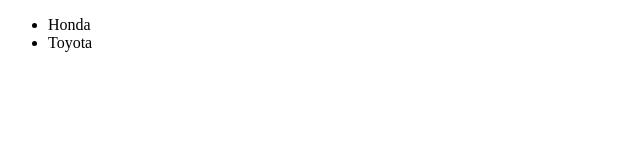
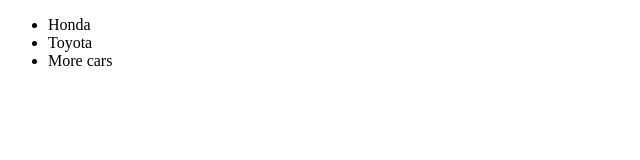
Before and after one commit to anithajois/TestRepository, a plain HTML site: page testVehicles.html in a window 1280 px wide. Shown: the full height of the page, 0-640 px from the left. Drawn offline with Linux system fonts and the light colour scheme.

Commit message:
made changes

```diff
--- a/testVehicles.html
+++ b/testVehicles.html
@@ -12,6 +12,9 @@
         <li>
             Toyota
         </li>
+		<li>
+            More cars
+        </li>
     </ul>
 </body>
 </html>
```
